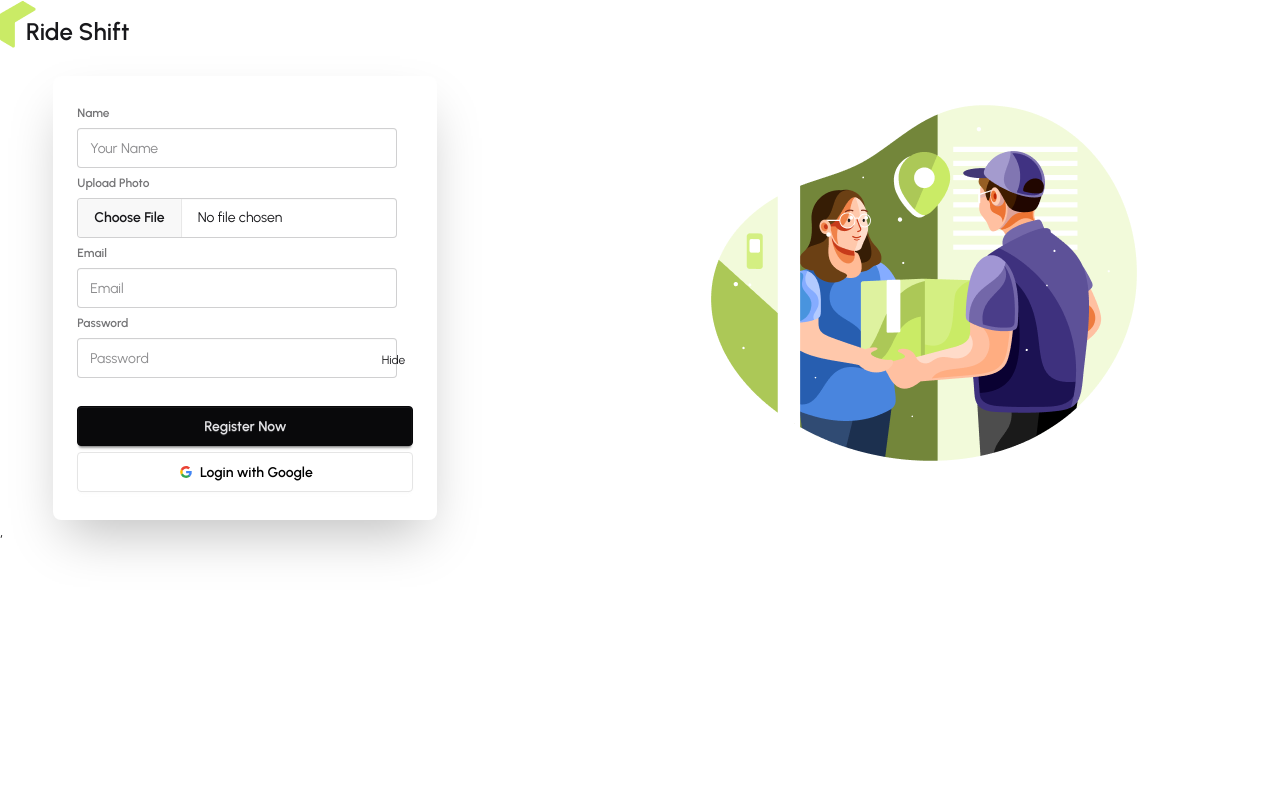
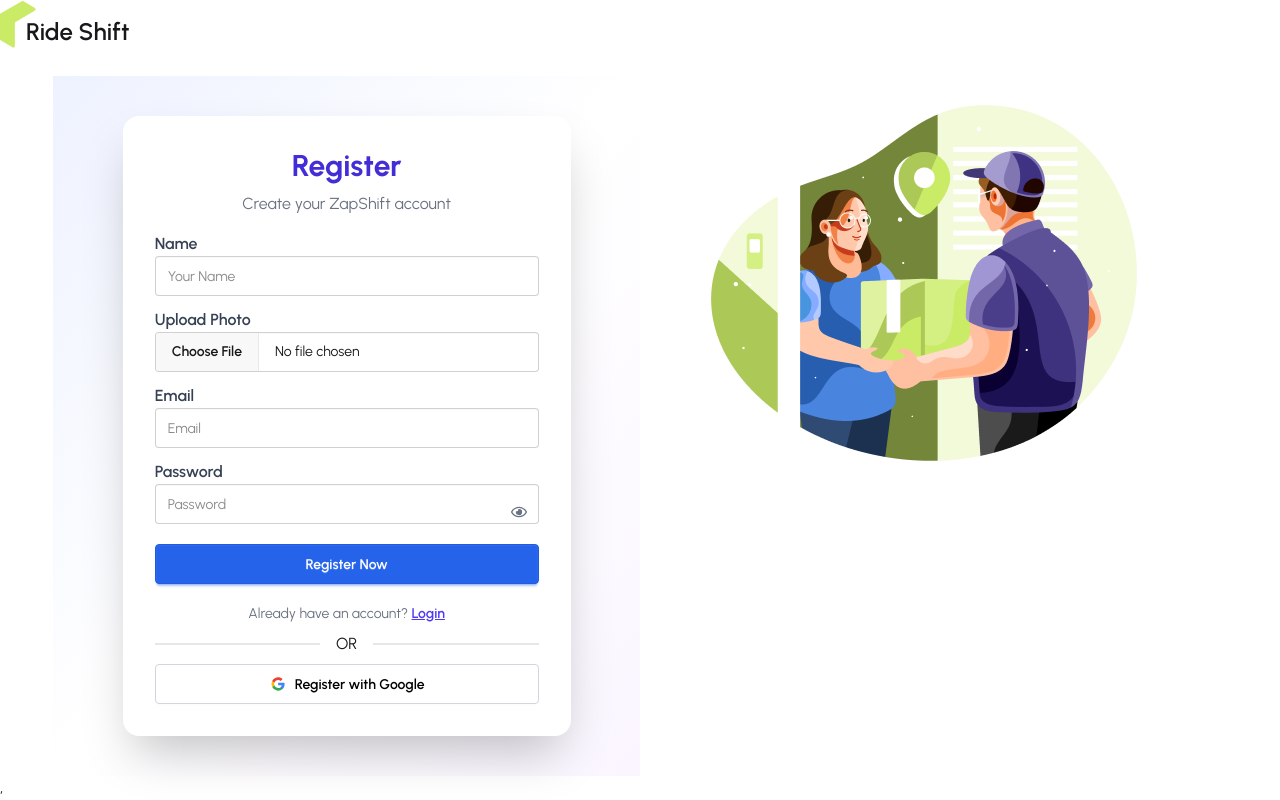
Before and after one commit to Habib0088/Product-Shift, a React (Vite) app: page /registration in a window 1280 px wide. Built offline with nearby package versions, Linux system fonts and the light colour scheme; no server answers.

Commit message:
Registration page design done

```diff
--- a/src/Component/Authentication/Registration/Registration.jsx
+++ b/src/Component/Authentication/Registration/Registration.jsx
@@ -1,46 +1,36 @@
 import { useForm } from "react-hook-form";
 import useAuth from "../../../hook/useAuth";
-import { useLocation, useNavigate } from "react-router";
+import { useLocation, useNavigate, Link } from "react-router";
 import axios from "axios";
 import useAxiosSecure from "../../../hook/useAxiosSecure/useAxiosSecure";
 import { useState } from "react";
+import { FaEyeSlash, FaRegEye } from "react-icons/fa";
 
 const Registration = () => {
   const [show, setShow] = useState(false);
   const { createUser, loginWithGoogle, updateUserProfile } = useAuth();
   const location = useLocation();
-
   const axiosSecure = useAxiosSecure();
-
   const navigator = useNavigate();
-  // console.log(location.state);
 
   const handleloginWithGoogle = () => {
     loginWithGoogle()
       .then((result) => {
-         const user=result.user;
-        console.log(user);
-
-        const userProfileCreate={
-          email:user.email,
-          displayName:user.displayName,
-          photoURL:user.photoURL
-
-        }
-        axiosSecure.post('/users',userProfileCreate).then((res)=>{
-          console.log( res.data);
-          navigator(location.state || '/')
-        }).catch(err=>console.log(err)
-        )
-
-
-        // console.log(result.user);
+        const user = result.user;
+        const userProfileCreate = {
+          email: user.email,
+          displayName: user.displayName,
+          photoURL: user.photoURL,
+        };
+        axiosSecure
+          .post("/users", userProfileCreate)
+          .then(() => navigator(location.state || "/"))
+          .catch((err) => console.log(err));
         navigator(location.state || "/");
       })
-      .catch((error) => {
-        console.log(error.message);
-      });
+      .catch((error) => console.log(error.message));
   };
+
   const {
     register,
     handleSubmit,
@@ -48,142 +38,148 @@
   } = useForm();
 
   const handleRegister = (data) => {
-    // console.log(data);
     const imageUrl = data.photo[0];
-    // console.log(imageUrl);
     createUser(data.email, data.password)
       .then((result) => {
-        // 1 store the image in formData
         const formData = new FormData();
         formData.append("image", imageUrl);
-        // send the photo to store and get the url
         const imageUrlKey = `https://api.imgbb.com/1/upload?key=${
           import.meta.env.VITE_Image_host
         }`;
 
         axios.post(imageUrlKey, formData).then((res) => {
-
-
           const userProfileCreate = {
             displayName: data.name,
             photoURL: res.data.data.url,
             email: data.email,
           };
-          // Create user to the database
           axiosSecure
             .post("http://localhost:3000/users", userProfileCreate)
             .then((res) => {
-              console.log(res.data);
-              if (res.data.insertedId) {
-
-
-                navigator("/")
-              }
+              if (res.data.insertedId) navigator("/");
             })
             .catch((err) => console.log(err));
 
-          // Update profile to firebase
-          const userProfile = {
+          updateUserProfile({
             displayName: data.name,
             photoURL: res.data.data.url,
+          }).then(() => console.log("Profile updated")).catch(err => console.log(err));
+        });
+      })
+      .catch((err) => console.log(err.message));
   };
-          updateUserProfile(userProfile)
-            .then((res) => {
-              console.log("profile updated successfully",res);
-            })
-            .catch((err) => console.log(err));
-        });
-        // axios.post(imageUrl)
-        const user = result.user;
-        // console.log(user);
-      })
-      .catch((err) => {
-        console.log(err.message);
-      });
-  };
+
   return (
-    <div className="w11/12 mx-auto ">
-      <h1 className="text-center font-bold text-2xl"></h1>
+    <div className="min-h-[85vh] flex items-center justify-center bg-gradient-to-br from-indigo-50 via-white to-purple-50 px-4 py-10">
       <form
-        className=" card bg-base-100 w-full max-w-sm shrink-0 shadow-2xl relative"
         onSubmit={handleSubmit(handleRegister)}
+        className="card w-full max-w-md bg-white shadow-2xl rounded-2xl p-8 relative space-y-4"
       >
-        <div className="card-body">
-          <fieldset className="fieldset ">
+        <h1 className="text-3xl font-bold text-center text-indigo-700 mb-2">
+          Register
+        </h1>
+        <p className="text-center text-gray-500 mb-4">
+          Create your ZapShift account
+        </p>
+
+        <fieldset className="space-y-3">
           {/* Name */}
-            <label className="label font-semibold">Name</label>
+          <div className="form-control text-start">
+            <label className="label font-semibold text-gray-700">Name</label>
             <input
               {...register("name", { required: true })}
               type="text"
-              className="input"
+              className="input input-bordered w-full"
               placeholder="Your Name"
             />
-            {errors.email?.type === "required" && (
-              <p className="text-red-500">You have not provided Name</p>
+            {errors.name && (
+              <p className="text-red-500 text-sm mt-1">
+                You have not provided Name
+              </p>
             )}
+          </div>
+
           {/* Photo */}
-            <label className="label font-semibold">Upload Photo</label>
+          <div className="form-control text-start">
+            <label className="label font-semibold text-gray-700">
+              Upload Photo
+            </label>
             <input
               {...register("photo", { required: true })}
               type="file"
-              className="file-input"
-              placeholder="Photo"
+              className="file-input file-input-bordered w-full"
             />
-            {errors.email?.type === "required" && (
-              <p className="text-red-500">You have not provided Photo</p>
+            {errors.photo && (
+              <p className="text-red-500 text-sm mt-1">
+                You have not provided Photo
+              </p>
             )}
+          </div>
+
           {/* Email */}
-            <label className="label font-semibold">Email</label>
+          <div className="form-control text-start">
+            <label className="label font-semibold text-gray-700">Email</label>
             <input
               {...register("email", { required: true })}
               type="email"
-              className="input"
+              className="input input-bordered w-full"
               placeholder="Email"
             />
-            {errors.email?.type === "required" && (
-              <p className="text-red-500">You have not provided email</p>
+            {errors.email && (
+              <p className="text-red-500 text-sm mt-1">
+                You have not provided Email
+              </p>
             )}
+          </div>
+
           {/* Password */}
-            <label className="label font-semibold font-semi-bold">
-              Password
-            </label>
+          <div className="form-control text-start relative">
+            <label className="label font-semibold text-gray-700">Password</label>
             <input
-              {...register("password", {
-                required: true,
-                // pattern:
-                //   /^(?=.*[a-z])(?=.*[A-Z])(?=.*\d)(?=.*[@$!%*?&])[A-Za-z\d@$!%*?&]{8,}$/,
-              })}
-              type={show ? "password" : "text"}
-              className="input "
+              {...register("password", { required: true })}
+              type={show ? "text" : "password"}
+              className="input input-bordered w-full"
               placeholder="Password"
             />
             <span
               onClick={() => setShow(!show)}
-              className="absolute  top-[275px] right-8"
+              className="absolute top-11 right-3 cursor-pointer text-gray-500"
             >
-              {show ? "Show" : "Hide"}
+              {show ? <FaEyeSlash /> : <FaRegEye />}
             </span>
-            {errors.password?.type === "pattern" && (
-              <p className="text-red-500">
-                Password must be at least 8 characters, include uppercase,
-                lowercase, number and special character.
+            {errors.password?.type === "required" && (
+              <p className="text-red-500 text-sm mt-1">
+                You have not provided Password
               </p>
             )}
-            {errors.password?.type === "required" && (
-              <p className="text-red-500">Your have not provided Passoword</p>
-            )}
-            <div></div>
-            <button className="btn btn-neutral mt-4 w-full">
+          </div>
+
+          {/* Register Button */}
+          <button className="btn btn-primary w-full mt-2 text-white">
             Register Now
           </button>
+
+          {/* Login link */}
+          <p className="text-center text-gray-500 text-sm mt-2">
+            Already have an account?{" "}
+            <Link to="/login" className="text-indigo-600 font-semibold underline">
+              Login
+            </Link>
+          </p>
+
+          {/* Or Divider */}
+          <div className="divider">OR</div>
+
+          {/* Google login */}
           <button
+            type="button"
             onClick={handleloginWithGoogle}
-              className="btn bg-white text-black border-[#e5e5e5]"
+            className="btn w-full bg-white text-black border border-gray-300 hover:bg-gray-50 flex items-center justify-center gap-2"
           >
             <svg
               aria-label="Google logo"
-                width="16"
-                height="16"
+              width="18"
+              height="18"
               xmlns="http://www.w3.org/2000/svg"
               viewBox="0 0 512 512"
             >
@@ -207,10 +203,9 @@
                 ></path>
               </g>
             </svg>
-              Login with Google
+            Register with Google
           </button>
         </fieldset>
-        </div>
       </form>
     </div>
   );
--- a/src/index.css
+++ b/src/index.css
@@ -37,7 +37,7 @@
 /* (Optional) Example: custom button using your variables */
 .btn-primary-custom {
   background: var(--color-primary);
-  color: var(--color-bg);
+  color: var(--color-text);
 }
 .active{
   background-color: var(--color-secondary);
```
Also changed, not shown: src/Component/Authentication/LogIn/LogIn.jsx (+23 -16 lines), src/Pages/Shared/NavBar/NavBar.jsx (+9 -19 lines). Lines whose indentation alone changed are shown as unchanged.
